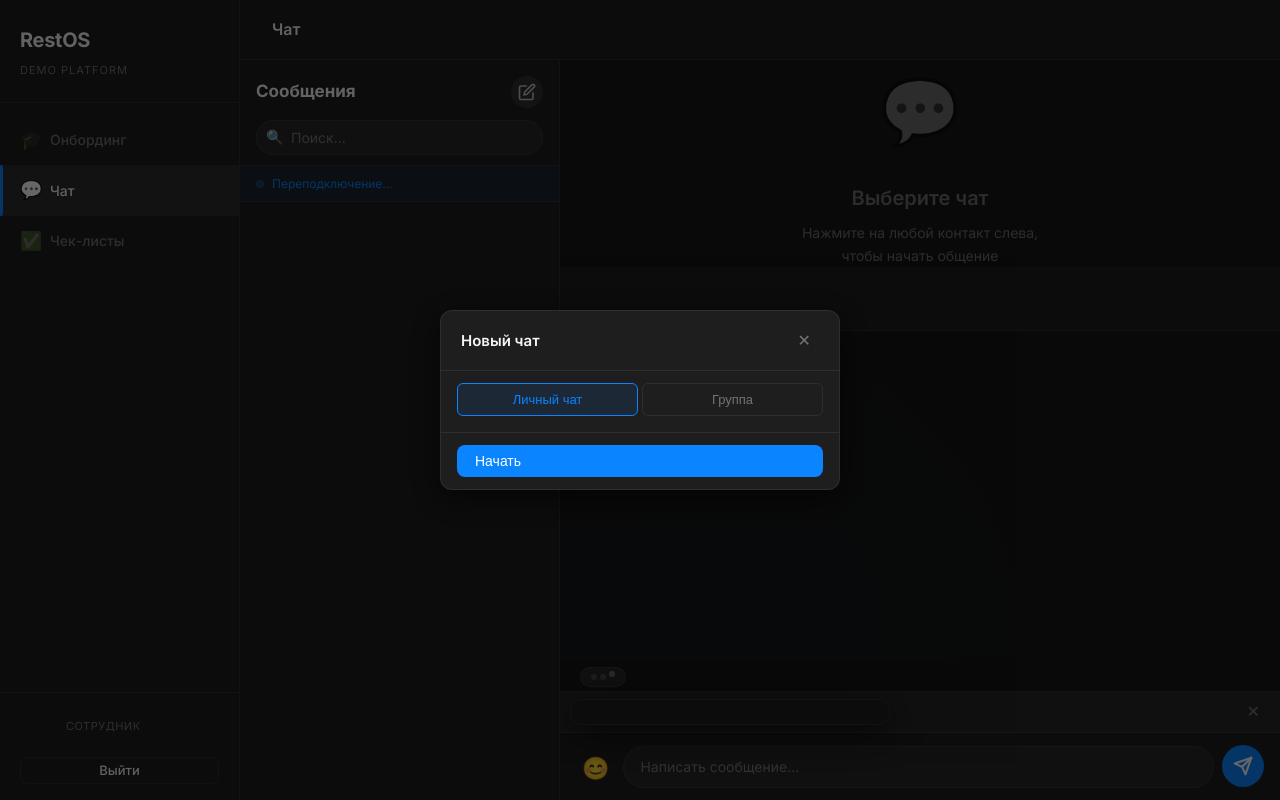
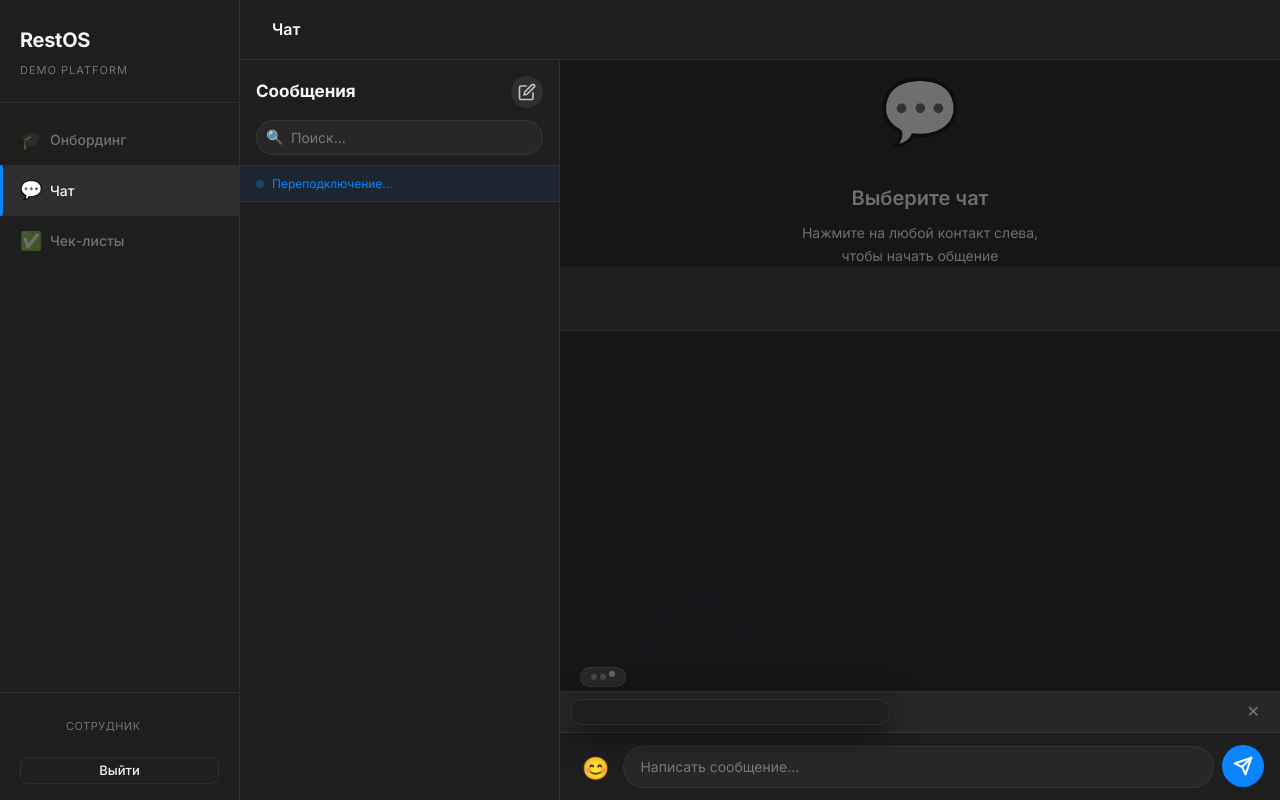
Before and after one commit to DimkaQQ/HR, a FastAPI app: template app/templates/chat/index.html in a window 1280 px wide. Run offline with FastAPI, Linux system fonts and the light colour scheme; the template is opened without the code that fills it, so the values that code supplies are empty.

Commit message:
fix: compose modal auto-open (display:none default), emoji cleanup on conv open
Co-Authored-By: Claude Sonnet 4.6 <noreply@anthropic.com>
Claude-Session: https://claude.ai/code/session_01K5bVCKHRgqcMZas2XEE2kk

```diff
--- a/app/static/css/main.css
+++ b/app/static/css/main.css
@@ -2778,10 +2778,13 @@ body.lesson-body { background: var(--black); }
   inset: 0;
   background: rgba(0,0,0,0.6);
   z-index: 500;
-  display: flex;
+  display: none;
   align-items: center;
   justify-content: center;
   padding: 16px;
+}
+.compose-modal-overlay:not(.hidden) {
+  display: flex;
 }
 
 .compose-modal {
--- a/app/static/js/chat.js
+++ b/app/static/js/chat.js
@@ -221,8 +221,9 @@ async function openConv(c) {
   $chatWelcome.classList.add('hidden');
   $chatArea.classList.remove('hidden');
 
-  // Reset reply
+  // Reset reply and close any open overlays
   cancelReply();
+  closeEmojiPicker();
 
   // Messages
   $messages.innerHTML = '';
--- a/app/templates/base.html
+++ b/app/templates/base.html
@@ -6,7 +6,7 @@
   <title>{% block title %}RestOS Demo{% endblock %}</title>
   <link rel="preconnect" href="https://fonts.googleapis.com">
   <link href="https://fonts.googleapis.com/css2?family=Inter:wght@400;500;600;700&display=swap" rel="stylesheet">
-  <link rel="stylesheet" href="/static/css/main.css?v=4">
+  <link rel="stylesheet" href="/static/css/main.css?v=5">
   {% block head %}{% endblock %}
 </head>
 <body>
--- a/app/templates/chat/index.html
+++ b/app/templates/chat/index.html
@@ -162,7 +162,7 @@
 {% endblock %}
 
 {% block scripts %}
-<script src="/static/js/chat.js?v=4"></script>
+<script src="/static/js/chat.js?v=5"></script>
 <script>
   chatInit({{ user.id }}, "{{ request.cookies.get('access_token', '') }}");
 </script>
```
